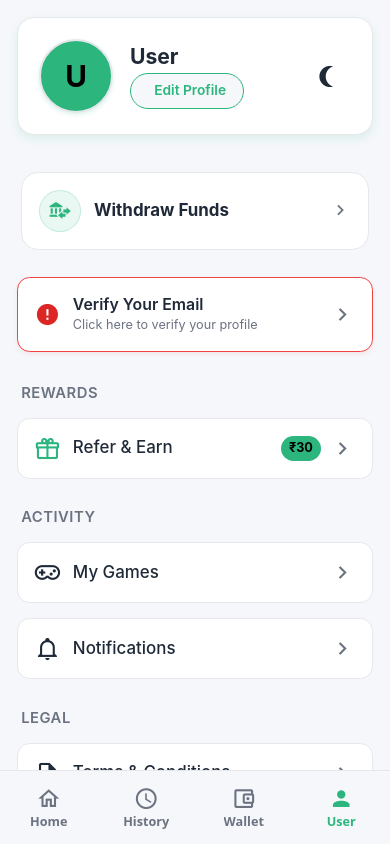
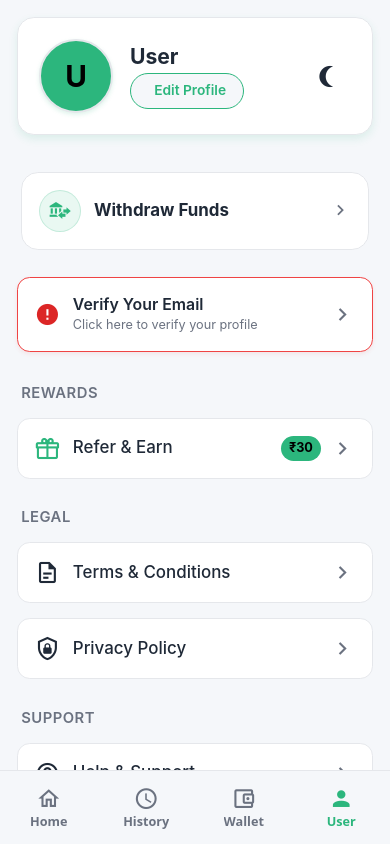
Before and after one commit to Aman99912/ContoZ-Bet, a React Native app: screen /User in a window 390 px wide. Built offline with nearby package versions, Linux system fonts and the light colour scheme.

Commit message:
remove games and notifcation from profile

```diff
--- a/src/screen/profile/components/menuBar.js
+++ b/src/screen/profile/components/menuBar.js
@@ -7,8 +7,6 @@ import CText from '@/components/common/CText';
 
 const MenuBar = ({
     onReferPress,
-    onMyGamesPress,
-    onNotificationsPress,
     onTermsPress,
     onPrivacyPress,
     onHelpPress,
@@ -33,27 +31,7 @@ const MenuBar = ({
                 <MaterialCommunityIcons name="chevron-right" size={moderateScale(24)} color={colors.textSecondary} />
             </TouchableOpacity>
 
-            {/* Activity Section */}
-            <CText style={[styles.sectionTitle, { color: colors.textSecondary }]}>Activity</CText>
-            <TouchableOpacity
-                style={[styles.menuButton, { backgroundColor: colors.surface, borderColor: colors.border, shadowColor: colors.primary }]}
-                onPress={onMyGamesPress}
-                activeOpacity={0.8}
-            >
-                <MaterialCommunityIcons name="gamepad-variant-outline" size={moderateScale(24)} color={colors.textPrimary} />
-                <CText style={[styles.menuButtonText, { color: colors.textPrimary }]}>My Games</CText>
-                <MaterialCommunityIcons name="chevron-right" size={moderateScale(24)} color={colors.textSecondary} />
-            </TouchableOpacity>
 
-            <TouchableOpacity
-                style={[styles.menuButton, { backgroundColor: colors.surface, borderColor: colors.border, shadowColor: colors.primary }]}
-                onPress={onNotificationsPress}
-                activeOpacity={0.8}
-            >
-                <MaterialCommunityIcons name="bell-outline" size={moderateScale(24)} color={colors.textPrimary} />
-                <CText style={[styles.menuButtonText, { color: colors.textPrimary }]}>Notifications</CText>
-                <MaterialCommunityIcons name="chevron-right" size={moderateScale(24)} color={colors.textSecondary} />
-            </TouchableOpacity>
 
             {/* Legal Section */}
             <CText style={[styles.sectionTitle, { color: colors.textSecondary }]}>Legal</CText>
--- a/src/screen/profile/index.js
+++ b/src/screen/profile/index.js
@@ -32,13 +32,7 @@ export default function UserScreen() {
         navigation.navigate('ReferAndEarn');
     };
 
-    const handleMyGames = () => {
-        navigation.navigate('MyGames');
-    };
 
-    const handleNotifications = () => {
-        navigation.navigate('Notifications');
-    };
 
     const handleTerms = () => {
         navigation.navigate('TermsAndConditions');
@@ -97,8 +91,6 @@ export default function UserScreen() {
 
                 <MenuBar
                     onReferPress={handleReferEarn}
-                    onMyGamesPress={handleMyGames}
-                    onNotificationsPress={handleNotifications}
                     onTermsPress={handleTerms}
                     onPrivacyPress={handlePrivacy}
                     onHelpPress={handleHelpSupport}
```
